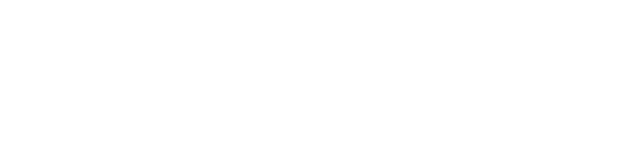
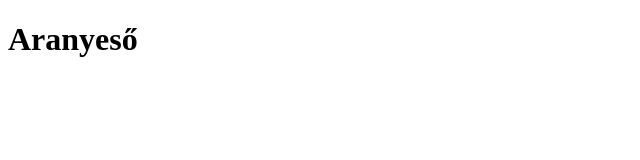
Before and after one commit to ald009/aranyeso-faiskola, a plain HTML site: page index.html in a window 1280 px wide. Shown: the whole page, without its empty margins (0-640 px from the left). Drawn offline with Linux system fonts and the light colour scheme.

Commit message:
Update index.html

```diff
--- a/index.html
+++ b/index.html
@@ -6,6 +6,6 @@
     <title>Aranyeső Faiskola</title>
 </head>
 <body>
-
+    <h1>Aranyeső</h1>
 </body>
 </html>
```
